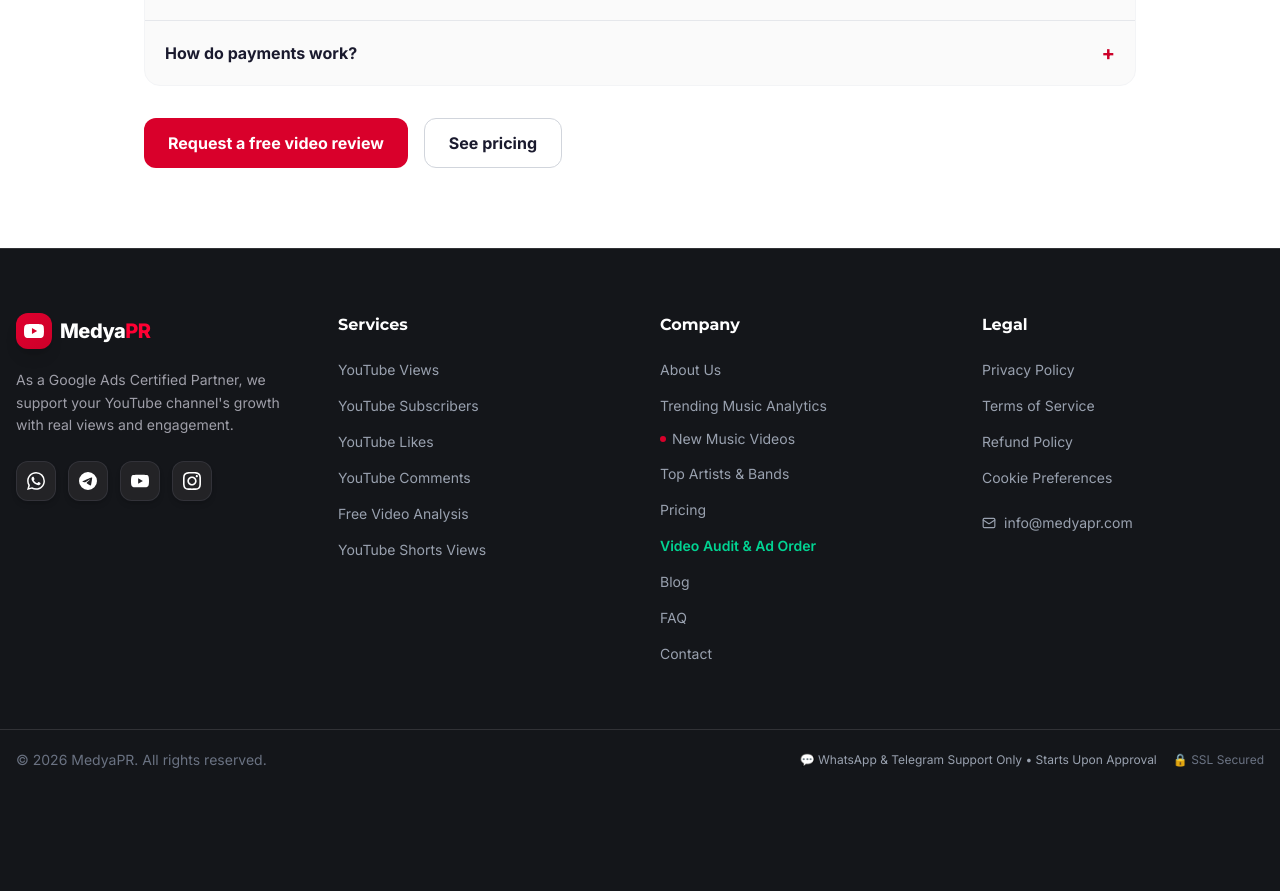
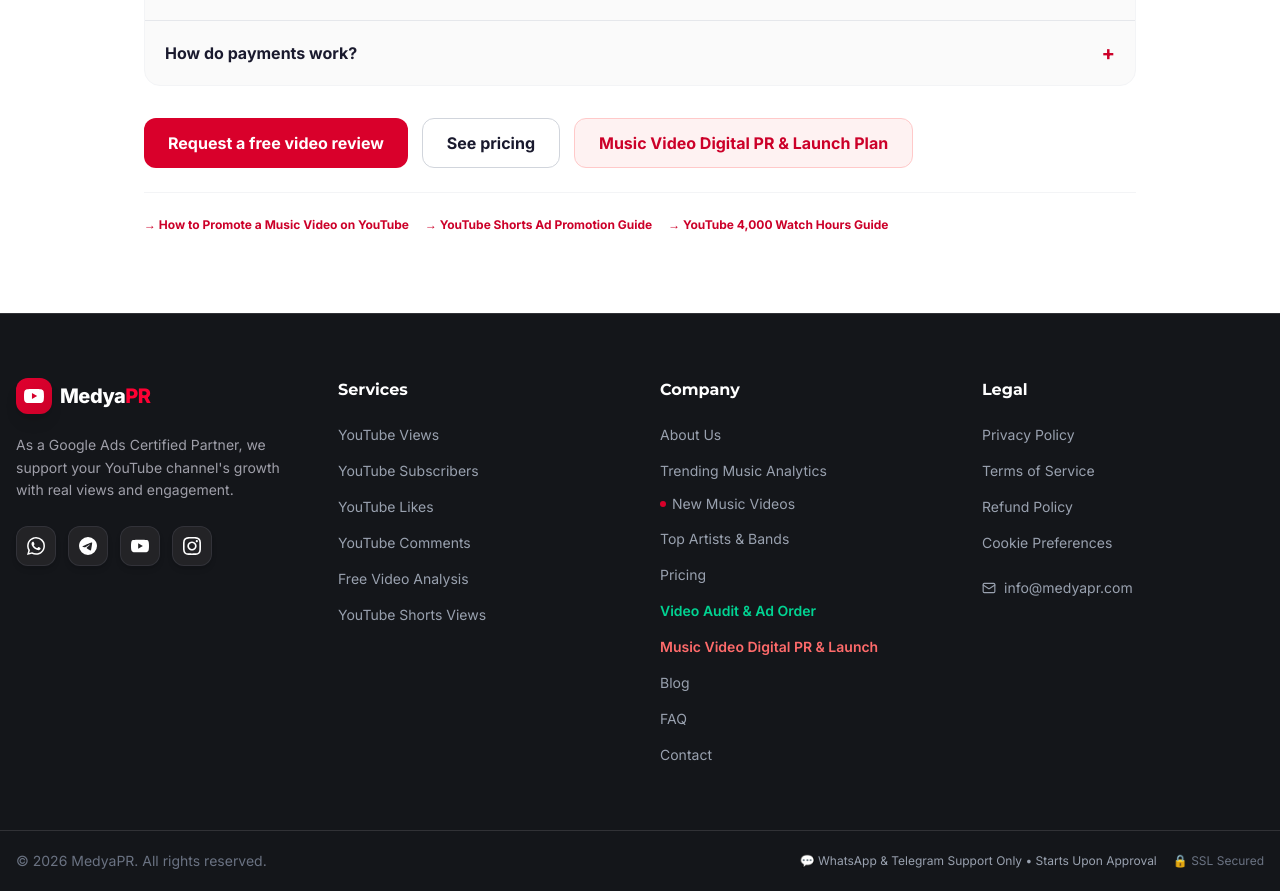
Before and after one commit to sosyal739/medyapr, a Next.js app: page /en/hizmetler in a window 1280 px wide. Shown: the part 3268-4159 px from the top of the page. Before the commit the page ends 4058 px from the top, so only its background shows below. Built offline with nearby package versions, Linux system fonts and the light colour scheme; no server answers.

Commit message:
feat(seo): update sitemap lastmod to Oct 16 and boost Shorts ad & klip-pr internal links

```diff
--- a/src/app/[locale]/hizmetler/page.tsx
+++ b/src/app/[locale]/hizmetler/page.tsx
@@ -281,12 +281,26 @@
                 </details>
               ))}
             </div>
-            <div className="mt-8 flex flex-wrap gap-4">
+            <div className="mt-8 flex flex-wrap gap-3.5">
               <Link href={`/${locale}/order`} className="inline-flex items-center gap-2 rounded-xl bg-[#D9002B] px-6 py-3 font-bold text-white hover:brightness-110">
                 {isTr ? 'Ücretsiz video analizi iste' : 'Request a free video review'}
               </Link>
               <Link href={`/${locale}/fiyatlandirma`} className="inline-flex items-center gap-2 rounded-xl border border-gray-300 px-6 py-3 font-bold text-[#1A1A2E] hover:bg-gray-50">
-                {isTr ? 'Fiyatlara bak' : 'See pricing'}
+                {isTr ? 'YouTube Reklam Fiyatları' : 'See pricing'}
+              </Link>
+              <Link href={`/${locale}/klip-pr`} className="inline-flex items-center gap-2 rounded-xl border border-red-200 bg-red-50 px-6 py-3 font-bold text-[#CC0029] hover:bg-red-100">
+                {isTr ? 'Müzik Klibi Dijital PR & Lansman Planlama' : 'Music Video Digital PR & Launch Plan'}
+              </Link>
+            </div>
+            <div className="mt-6 pt-6 border-t border-gray-100 flex flex-wrap gap-4 text-xs font-bold text-[#CC0029]">
+              <Link href={`/${locale}/blog/youtube-klip-tanitimi-google-ads-rehberi`} className="hover:underline">
+                → {isTr ? 'YouTube Klip Tanıtımı Nasıl Yapılır? (Resmi Google Ads Rehberi)' : 'How to Promote a Music Video on YouTube'}
+              </Link>
+              <Link href={`/${locale}/blog/youtube-shorts-reklami-nasil-verilir-muzik-klibi-demand-gen`} className="hover:underline">
+                → {isTr ? 'YouTube Shorts Reklam Verme & Demand Gen Rehberi' : 'YouTube Shorts Ad Promotion Guide'}
+              </Link>
+              <Link href={`/${locale}/blog/youtube-4000-saat-izlenme-suresi-nasil-doldurulur-para-kazanma-rehberi`} className="hover:underline">
+                → {isTr ? 'YouTube 4000 Saat İzlenme Süresi Doldurma Rehberi' : 'YouTube 4,000 Watch Hours Guide'}
               </Link>
             </div>
           </div>
--- a/src/app/[locale]/page.tsx
+++ b/src/app/[locale]/page.tsx
@@ -253,15 +253,21 @@
             </table>
           </div>
 
-          <div className="grid grid-cols-1 sm:grid-cols-2 lg:grid-cols-4 gap-3 pt-2 text-xs font-bold">
+          <div className="grid grid-cols-1 sm:grid-cols-2 lg:grid-cols-3 gap-3 pt-2 text-xs font-bold">
             <Link href={`/${locale}/fiyatlandirma`} className="rounded-xl border border-white/10 bg-white/[0.03] p-3.5 hover:border-[#FF0033]/50 transition text-white">
               💰 {isTr ? 'YouTube Reklam & İzlenme Fiyatları' : 'YouTube Ad & View Pricing'} →
             </Link>
             <Link href={`/${locale}/order`} className="rounded-xl border border-white/10 bg-white/[0.03] p-3.5 hover:border-emerald-500/50 transition text-white">
               🚀 {isTr ? 'Video Linki Gir & Analiz İste' : 'Submit Video & Request Analysis'} →
             </Link>
+            <Link href={`/${locale}/klip-pr`} className="rounded-xl border border-white/10 bg-white/[0.03] p-3.5 hover:border-[#FF0033]/50 transition text-white">
+              🎵 {isTr ? 'Müzik Klibi Dijital PR & Şarkı Tanıtımı' : 'Music Video Digital PR & Launch Agency'} →
+            </Link>
             <Link href={`/${locale}/blog/youtube-klip-tanitimi-google-ads-rehberi`} className="rounded-xl border border-white/10 bg-white/[0.03] p-3.5 hover:border-[#FF0033]/50 transition text-white">
-              📘 {isTr ? 'YouTube Klip Reklamı Nasıl Verilir?' : 'How to Run Music Video Ads'} →
+              📘 {isTr ? 'YouTube Klip Tanıtımı Nasıl Yapılır?' : 'How to Run Music Video Ads'} →
+            </Link>
+            <Link href={`/${locale}/blog/youtube-shorts-reklami-nasil-verilir-muzik-klibi-demand-gen`} className="rounded-xl border border-white/10 bg-white/[0.03] p-3.5 hover:border-[#FF0033]/50 transition text-white">
+              📱 {isTr ? 'YouTube Shorts Reklam Verme Rehberi' : 'YouTube Shorts Ad Promotion Guide'} →
             </Link>
             <Link href={`/${locale}/blog/youtube-4000-saat-izlenme-suresi-nasil-doldurulur-para-kazanma-rehberi`} className="rounded-xl border border-white/10 bg-white/[0.03] p-3.5 hover:border-[#FF0033]/50 transition text-white">
               ⏱️ {isTr ? 'YouTube 4000 Saat İzlenme Rehberi' : 'YouTube 4,000 Watch Hours Guide'} →
--- a/src/app/sitemap.ts
+++ b/src/app/sitemap.ts
@@ -4,7 +4,7 @@
 
 const BASE_URL = 'https://medyapr.com';
 const LOCALES = ['tr', 'en'] as const;
-const STABLE_SITE_DATE = new Date('2026-10-10T08:00:00.000Z');
+const STABLE_SITE_DATE = new Date('2026-10-16T20:00:00.000Z');
 
 function parseTurkishDate(dateStr?: string): Date {
   if (!dateStr) return STABLE_SITE_DATE;
--- a/src/components/layout/Footer.tsx
+++ b/src/components/layout/Footer.tsx
@@ -153,6 +153,14 @@
               </li>
               <li>
                 <Link
+                  href={`/${locale}/klip-pr`}
+                  className="text-sm font-semibold text-[#FF6B6B] hover:text-white transition-colors duration-200"
+                >
+                  {locale === 'tr' ? 'Müzik Klibi Dijital PR & Lansman' : 'Music Video Digital PR & Launch'}
+                </Link>
+              </li>
+              <li>
+                <Link
                   href={`/${locale}/blog`}
                   className="text-sm text-gray-400 hover:text-[#FF0033] transition-colors duration-200"
                 >
```
Also changed, not shown: data/posts.json.
